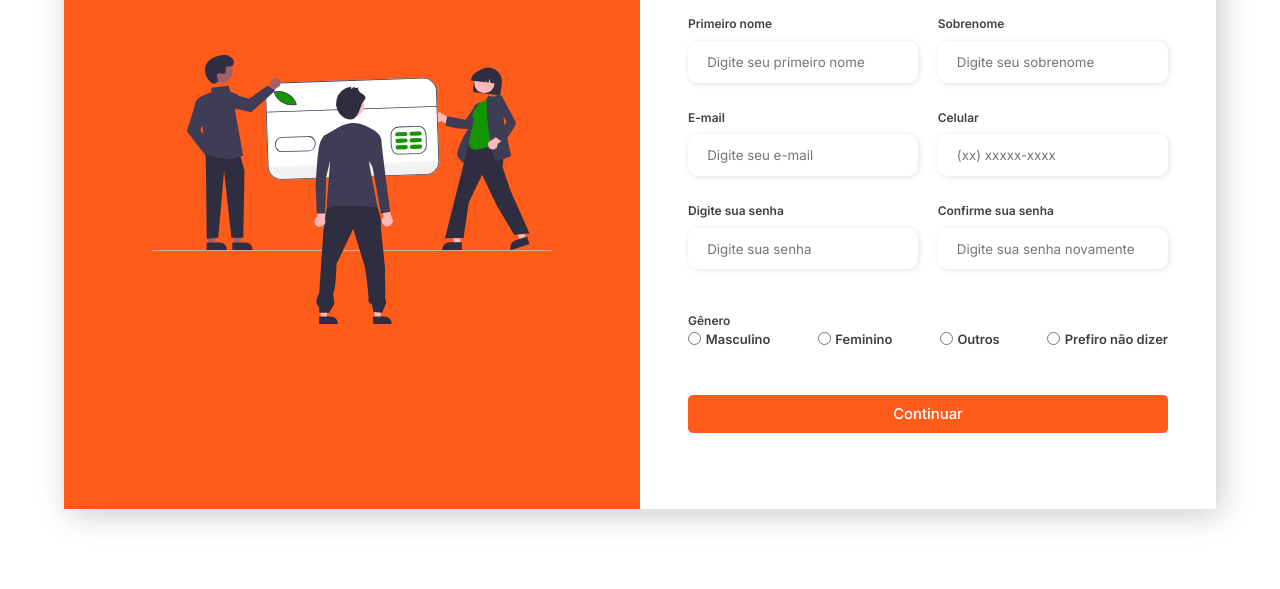
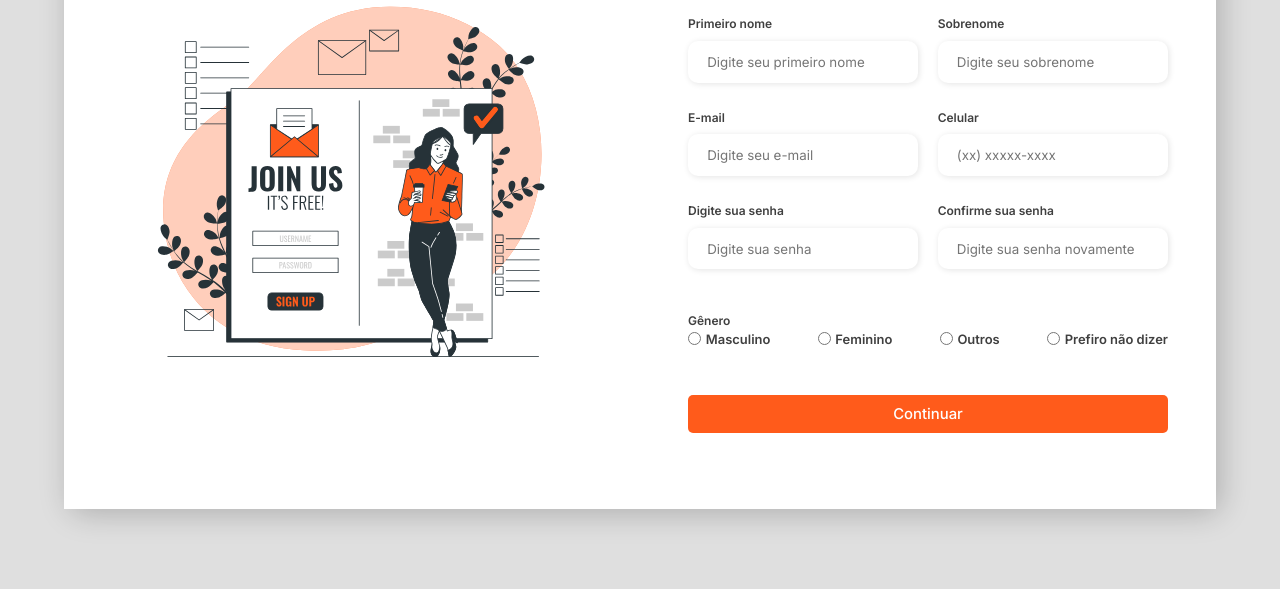
Before and after one commit to DionCast/form-cadastro, a plain HTML site: page assets/index.html in a window 1280 px wide. Shown: the part 211-800 px from the top of the page. Drawn offline with Linux system fonts and the light colour scheme.

Commit message:
feat: form-cadastro

```diff
--- a/assets/css/style.css
+++ b/assets/css/style.css
@@ -21,9 +21,13 @@ body {
     display: flex;
     justify-content: center;
     align-items: center;
-    background: white;
+    background: #dfdfdf;
 }
 
+.container {
+    border-radius: 15px;
+
+}
 .container {
     width: 90%; /*largura*/
     height: 80vh; /*altura*/
@@ -37,7 +41,7 @@ body {
     display: flex;
     justify-content: center;
     align-items: center;
-    background-color: #ff5b1b;
+    background-color: white;
     padding: 1rem;
 }
 
@@ -119,7 +123,7 @@ body {
 }
 
 .input-box input:hover {
-    background-color: #eeeeee78;
+    background-color: #dfdfdf;
 }
 
 .input-box input:focus-visible {
--- a/assets/index.html
+++ b/assets/index.html
@@ -17,7 +17,7 @@
 <body>
     <div class="container">
         <div class="form-image">
-            <img src="img/undraw_credit_card_payment_re_o911.svg" alt="">
+            <img src="img/Sign up-bro.svg" alt="">
         </div>
 
         <div class="form">
```
Also changed, not shown: assets/img/Sign up-bro.svg (added), assets/img/undraw_credit_card_payment_re_o911.svg (deleted), assets/img/undraw_shopping_re_hdd9.svg (deleted).
